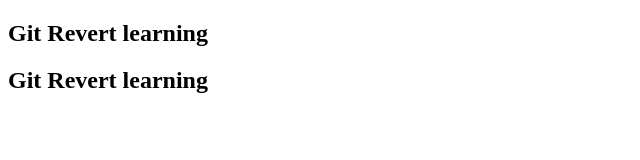
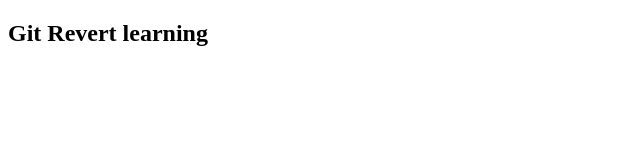
Before and after one commit to PanktiParekh/git-revert, a plain HTML site: page index.html in a window 1280 px wide. Shown: the whole page, without its empty margins (0-640 px from the left). Drawn offline with Linux system fonts and the light colour scheme.

Commit message:
Revert "for revert second"
This reverts commit d08c1fdcc32c11b00c25b579b3aa7f3c80f42179.

```diff
--- a/index.html
+++ b/index.html
@@ -6,6 +6,5 @@
 </head>
 <body>
     <h2>Git Revert learning</h2>
-    <h2>Git Revert learning</h2>
 </body>
 </html>
```
